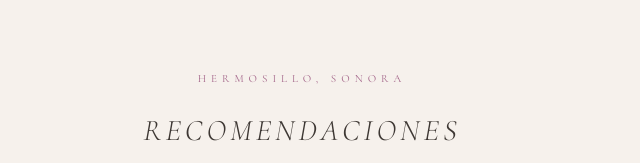
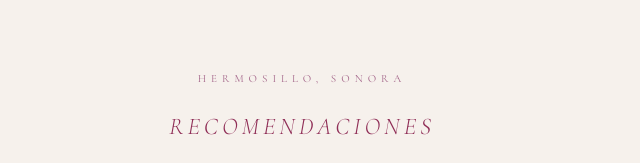
Before and after one commit to RicardoSalcedoBoy/wedding, a plain HTML site: page recomendaciones.html in a window 1280 px wide. Shown: the top 163 px of the page, without its empty margins (338-978 px from the left). Drawn offline with nearby package versions, Linux system fonts and the light colour scheme.

Commit message:
Recomendaciones: smaller wine-colored title
Co-Authored-By: Claude Sonnet 5.5 <noreply@anthropic.com>

```diff
--- a/recomendaciones.html
+++ b/recomendaciones.html
@@ -28,9 +28,9 @@
     color: #a4668a; margin-bottom: 28px;
   }
   .title {
-    font-size: 30px; font-weight: 300; font-style: italic;
+    font-size: 24px; font-weight: 300; font-style: italic;
     text-transform: uppercase; letter-spacing: 4px;
-    line-height: 1.2; color: #3d3733; margin-bottom: 24px;
+    line-height: 1.2; color: #8f2d56; margin-bottom: 24px;
   }
   .intro {
     font-size: 18px; font-weight: 300; font-style: italic;
```
